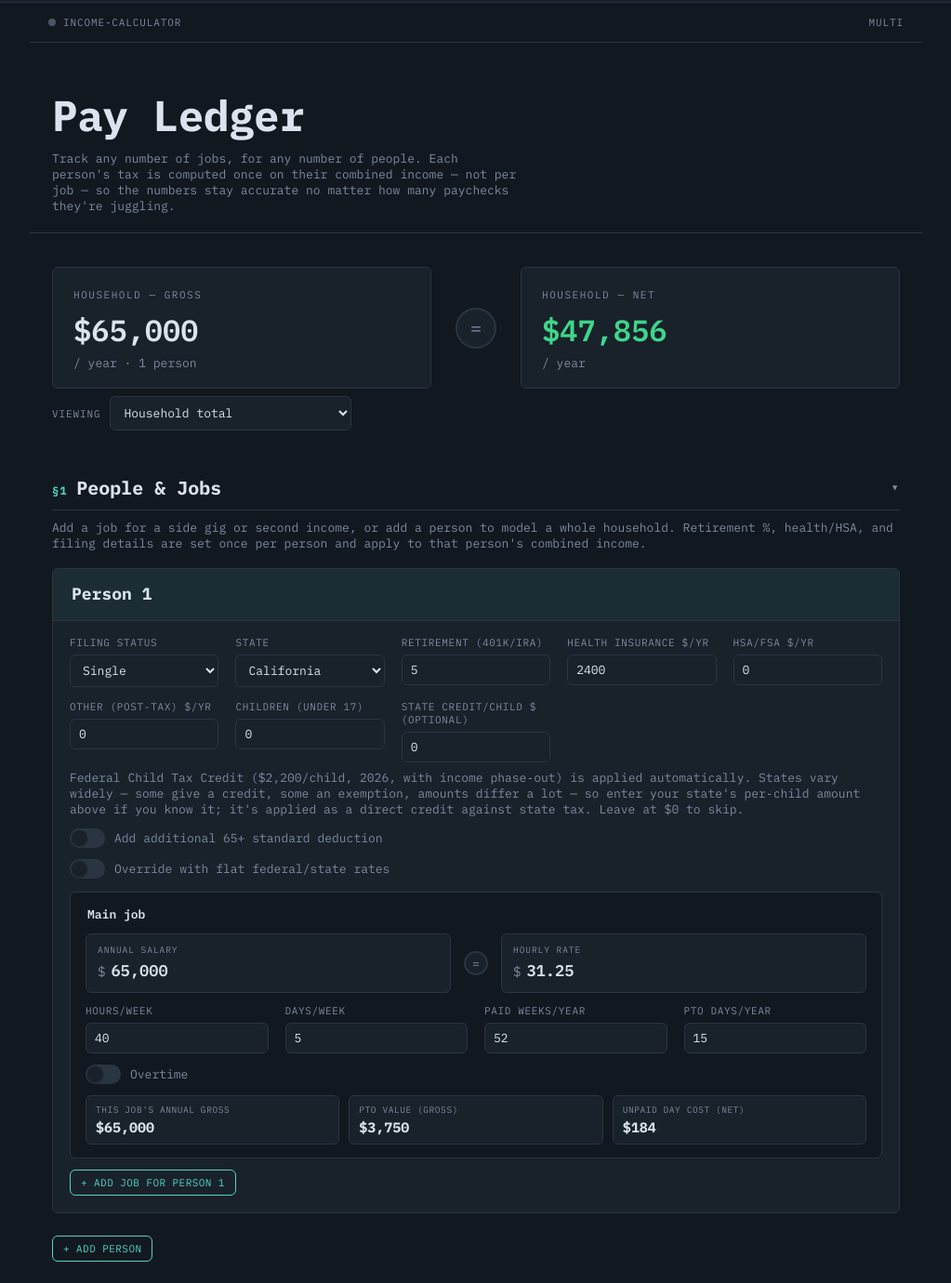
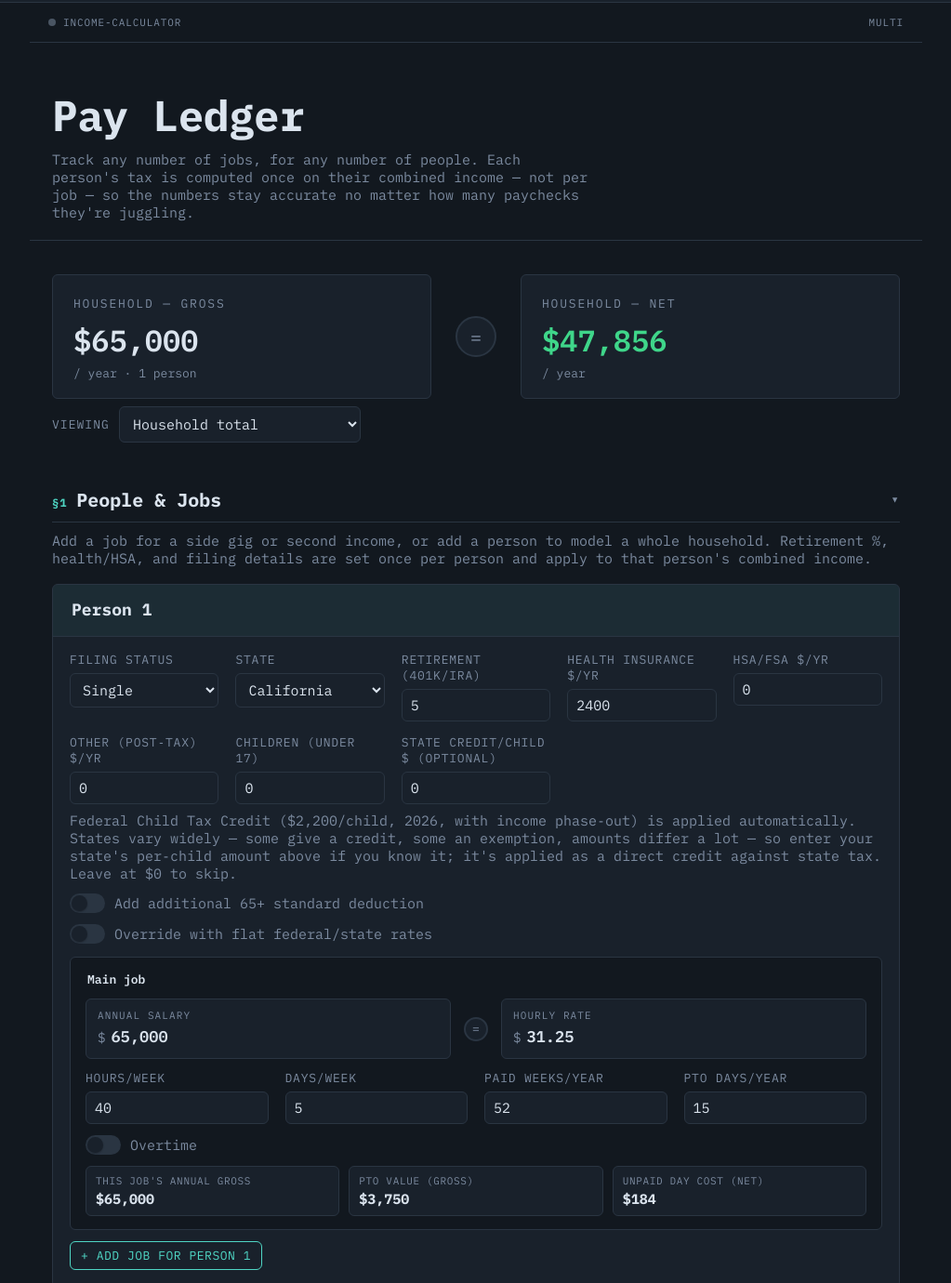
Before and after one commit to cbuchanan919/ToolsApp, a plain HTML site: page tools/Finance/IncomeCalculatorMulti/index.html in a window 1280 px wide. Shown: the part 54-1434 px from the top of the page at 93% size, without its empty margins (128-1151 px from the left). Drawn offline with Linux system fonts and the light colour scheme.

Commit message:
Bump the shared type scale up a couple px
Increases the sizes unified in the last pass (body/sub-copy text,
field labels, inputs/selects, buttons) by 2px across all three tools,
keeping Exam's reference sizes and both Finance calculators in sync.

Also brings a few same-role elements that weren't part of the original
mapping in line with the new scale: Simple's .account .label and
.pto-card .lab, Multi's .hero-card .label, .view-select-row label,
.mini-account .lab, .job-stat .lab, and .btn-mini. Exam's fine-print
text (eyebrow, mode-button description, meta line) stays as-is since
it's intentionally secondary/quiet.

Co-Authored-By: Claude Sonnet 5 <noreply@anthropic.com>

```diff
--- a/tools/Finance/IncomeCalculatorMulti/styles.css
+++ b/tools/Finance/IncomeCalculatorMulti/styles.css
@@ -9,14 +9,14 @@ a { color: var(--tools-accent); }
 
 .masthead{max-width:var(--tools-content-width);margin:0 auto;padding:48px 24px 20px 24px;border-bottom:1px solid var(--tools-line);}
 .masthead h1{font-size:clamp(30px,4.6vw,46px);font-weight:700;margin:0 0 8px 0;letter-spacing:-0.01em;color:var(--tools-text);}
-.masthead p{margin:0;color:var(--tools-muted);font-size:13px;max-width:64ch;}
+.masthead p{margin:0;color:var(--tools-muted);font-size:15px;max-width:64ch;}
 .wrap{max-width:var(--tools-content-width);margin:0 auto;padding:0 24px;}
 
 /* hero: view-dependent, read-only */
 .hero{display:grid;grid-template-columns:1fr auto 1fr;align-items:center;gap:18px;margin:36px 0 8px 0;}
 @media(max-width:640px){.hero{grid-template-columns:1fr;} .hero-beam-wrap{transform:rotate(90deg);margin:4px auto;}}
 .hero-card{background:var(--tools-panel);border:1px solid var(--tools-line);border-radius:6px;padding:22px 22px 18px 22px;}
-.hero-card .label{font-size:11px;letter-spacing:0.14em;text-transform:uppercase;color:var(--tools-muted);margin-bottom:10px;}
+.hero-card .label{font-size:13px;letter-spacing:0.14em;text-transform:uppercase;color:var(--tools-muted);margin-bottom:10px;}
 .hero-card .amount{font-size:clamp(24px,3.2vw,32px);font-weight:600;color:var(--tools-text);}
 .hero-card .amount.net{color:var(--tools-ok);}
 .hero-card .suffix{font-size:13px;color:var(--tools-muted);margin-top:6px;}
@@ -24,8 +24,8 @@ a { color: var(--tools-accent); }
 .hero-beam{width:44px;height:44px;border-radius:50%;border:2px solid var(--tools-line);display:flex;align-items:center;justify-content:center;font-size:20px;color:var(--tools-muted);background:var(--tools-panel);transition:transform 0.25s ease, border-color 0.4s ease, color 0.4s ease;}
 .hero-beam.pulse{border-color:var(--tools-accent);color:var(--tools-accent);transform:scale(1.14) rotate(8deg);}
 .view-select-row{display:flex;align-items:center;gap:10px;margin:6px 0 30px 0;flex-wrap:wrap;}
-.view-select-row label{font-size:11px;text-transform:uppercase;letter-spacing:0.08em;color:var(--tools-muted);}
-.view-select-row select{font-family:inherit;font-size:13px;padding:8px 10px;border:1px solid var(--tools-line);border-radius:6px;background:var(--tools-panel);color:var(--tools-text);min-width:260px;}
+.view-select-row label{font-size:13px;text-transform:uppercase;letter-spacing:0.08em;color:var(--tools-muted);}
+.view-select-row select{font-family:inherit;font-size:15px;padding:8px 10px;border:1px solid var(--tools-line);border-radius:6px;background:var(--tools-panel);color:var(--tools-text);min-width:260px;}
 
 .ledger-section{margin-top:38px;}
 .ledger-section > summary{list-style:none;cursor:pointer;display:flex;align-items:center;justify-content:space-between;padding:10px 0;border-bottom:1px solid var(--tools-line);font-size:20px;font-weight:700;color:var(--tools-text);}
@@ -34,12 +34,12 @@ a { color: var(--tools-accent); }
 .ledger-section > summary .chev{color:var(--tools-muted);font-size:14px;transition:transform 0.2s ease;}
 .ledger-section[open] > summary .chev{transform:rotate(90deg);}
 .section-body{padding:18px 0 6px 0;}
-.section-sub{color:var(--tools-muted);font-size:13px;margin:-8px 0 18px 0;}
+.section-sub{color:var(--tools-muted);font-size:15px;margin:-8px 0 18px 0;}
 
 .field-grid{display:grid;grid-template-columns:repeat(auto-fit,minmax(150px,1fr));gap:14px 18px;margin-bottom:6px;}
 .field{display:flex;flex-direction:column;gap:6px;}
-.field label{font-size:11px;letter-spacing:0.06em;text-transform:uppercase;color:var(--tools-muted);}
-.field input[type="number"], .field input[type="text"], .field select{font-family:inherit;font-size:13px;padding:7px 9px;border:1px solid var(--tools-line);border-radius:6px;background:var(--tools-panel);color:var(--tools-text);outline:none;width:100%;}
+.field label{font-size:13px;letter-spacing:0.06em;text-transform:uppercase;color:var(--tools-muted);}
+.field input[type="number"], .field input[type="text"], .field select{font-family:inherit;font-size:15px;padding:7px 9px;border:1px solid var(--tools-line);border-radius:6px;background:var(--tools-panel);color:var(--tools-text);outline:none;width:100%;}
 .field input:focus, .field select:focus{border-color:var(--tools-accent);}
 
 .row-toggle{display:flex;align-items:center;gap:10px;margin:12px 0;}
@@ -47,7 +47,7 @@ a { color: var(--tools-accent); }
 .switch.on{background:var(--tools-accent);}
 .switch .knob{position:absolute;top:2px;left:2px;width:17px;height:17px;background:var(--tools-panel);border-radius:50%;transition:left 0.2s ease;box-shadow:0 1px 2px rgba(0,0,0,0.25);}
 .switch.on .knob{left:19px;}
-.row-toggle label{font-size:13px;color:var(--tools-muted);cursor:pointer;}
+.row-toggle label{font-size:15px;color:var(--tools-muted);cursor:pointer;}
 
 /* person card */
 .person-card{border:1px solid var(--tools-line);border-radius:6px;background:var(--tools-panel);margin-bottom:24px;overflow:hidden;}
@@ -55,7 +55,7 @@ a { color: var(--tools-accent); }
 .person-head input[type="text"]{font-family:inherit;font-size:18px;font-weight:700;border:none;background:transparent;color:var(--tools-text);outline:none;border-bottom:2px solid transparent;flex:1;min-width:120px;}
 .person-head input[type="text"]:focus{border-bottom:2px solid var(--tools-accent);}
 .person-body{padding:16px 18px 18px 18px;}
-.btn-mini{font-family:inherit;font-size:11px;letter-spacing:0.04em;text-transform:uppercase;padding:6px 11px;border-radius:6px;border:1px solid var(--tools-line);background:transparent;color:var(--tools-muted);cursor:pointer;white-space:nowrap;}
+.btn-mini{font-family:inherit;font-size:13px;letter-spacing:0.04em;text-transform:uppercase;padding:6px 11px;border-radius:6px;border:1px solid var(--tools-line);background:transparent;color:var(--tools-muted);cursor:pointer;white-space:nowrap;}
 .btn-mini:hover{border-color:var(--tools-danger);color:var(--tools-danger);}
 .btn-mini.add{border-color:var(--tools-accent);color:var(--tools-accent);}
 .btn-mini.add:hover{background:var(--tools-accent);color:var(--tools-accent-contrast);}
@@ -68,7 +68,7 @@ a { color: var(--tools-accent); }
 .job-balance{display:grid;grid-template-columns:1fr auto 1fr;align-items:center;gap:10px;margin-bottom:12px;}
 @media(max-width:520px){.job-balance{grid-template-columns:1fr;} .job-beam-wrap{transform:rotate(90deg);margin:2px auto;}}
 .mini-account{background:var(--tools-panel);border:1px solid var(--tools-line);border-radius:6px;padding:10px 12px;}
-.mini-account .lab{font-size:9.5px;letter-spacing:0.1em;text-transform:uppercase;color:var(--tools-muted);margin-bottom:4px;}
+.mini-account .lab{font-size:11px;letter-spacing:0.1em;text-transform:uppercase;color:var(--tools-muted);margin-bottom:4px;}
 .mini-account .amt-row{display:flex;align-items:baseline;gap:4px;}
 .mini-account .amt-row .pre{font-size:14px;color:var(--tools-muted);}
 .mini-account input{font-family:inherit;font-size:17px;font-weight:600;border:none;background:transparent;color:var(--tools-text);outline:none;width:100%;border-bottom:1px solid transparent;}
@@ -78,7 +78,7 @@ a { color: var(--tools-accent); }
 .job-beam.pulse{border-color:var(--tools-accent);color:var(--tools-accent);transform:scale(1.2) rotate(8deg);}
 .job-stats{display:grid;grid-template-columns:repeat(auto-fit,minmax(120px,1fr));gap:10px;margin-top:12px;}
 .job-stat{background:var(--tools-panel);border:1px solid var(--tools-line);border-radius:6px;padding:8px 10px;}
-.job-stat .lab{font-size:9.5px;text-transform:uppercase;letter-spacing:0.06em;color:var(--tools-muted);}
+.job-stat .lab{font-size:11px;text-transform:uppercase;letter-spacing:0.06em;color:var(--tools-muted);}
 .job-stat .val{font-size:15px;font-weight:700;color:var(--tools-text);margin-top:3px;}
 
 table.ledger-table{width:100%;border-collapse:collapse;margin-top:8px;font-size:14px;}
@@ -112,7 +112,7 @@ td.negative{color:var(--tools-danger);}
 .cmp-result .sub2{font-size:13px;color:var(--tools-muted);margin-top:8px;padding-top:8px;border-top:1px solid var(--tools-line);}
 
 .footer-bar{display:flex;justify-content:space-between;align-items:center;margin-top:44px;padding-top:16px;border-top:1px solid var(--tools-line);flex-wrap:wrap;gap:12px;}
-.btn{font-family:inherit;font-size:13px;letter-spacing:0.05em;text-transform:uppercase;padding:9px 16px;border-radius:6px;border:1px solid var(--tools-line);background:transparent;color:var(--tools-text);cursor:pointer;transition:background 0.15s ease, color 0.15s ease, border-color 0.15s ease;}
+.btn{font-family:inherit;font-size:15px;letter-spacing:0.05em;text-transform:uppercase;padding:9px 16px;border-radius:6px;border:1px solid var(--tools-line);background:transparent;color:var(--tools-text);cursor:pointer;transition:background 0.15s ease, color 0.15s ease, border-color 0.15s ease;}
 .btn:hover{border-color:var(--tools-accent);}
 .btn.primary{border-color:var(--tools-accent);background:var(--tools-accent);color:var(--tools-accent-contrast);}
 .btn.primary:hover{opacity:0.9;}
--- a/tools/Finance/IncomeCalculatorSimple/styles.css
+++ b/tools/Finance/IncomeCalculatorSimple/styles.css
@@ -9,13 +9,13 @@ a { color: var(--tools-accent); }
 
 .masthead{max-width:var(--tools-content-width);margin:0 auto;padding:48px 24px 20px 24px;border-bottom:1px solid var(--tools-line);}
 .masthead h1{font-size:clamp(32px,5vw,48px);font-weight:700;margin:0 0 8px 0;letter-spacing:-0.01em;color:var(--tools-text);}
-.masthead p{margin:0;color:var(--tools-muted);font-size:13px;max-width:70ch;}
+.masthead p{margin:0;color:var(--tools-muted);font-size:15px;max-width:70ch;}
 .wrap{max-width:var(--tools-content-width);margin:0 auto;padding:0 24px;}
 
 .balance{display:grid;grid-template-columns:1fr auto 1fr;align-items:center;gap:18px;margin:36px 0 8px 0;}
 @media(max-width:640px){.balance{grid-template-columns:1fr;} .beam-wrap{transform:rotate(90deg);margin:4px auto;}}
 .account{background:var(--tools-panel);border:1px solid var(--tools-line);border-radius:6px;padding:22px 22px 18px 22px;position:relative;}
-.account .label{font-size:11px;letter-spacing:0.14em;text-transform:uppercase;color:var(--tools-muted);display:flex;justify-content:space-between;align-items:baseline;margin-bottom:10px;}
+.account .label{font-size:13px;letter-spacing:0.14em;text-transform:uppercase;color:var(--tools-muted);display:flex;justify-content:space-between;align-items:baseline;margin-bottom:10px;}
 .account .label span.tag{color:var(--tools-accent);border:1px solid var(--tools-accent);padding:1px 6px;border-radius:2px;font-size:10px;}
 .amount-row{display:flex;align-items:baseline;gap:6px;}
 .amount-row .prefix{font-size:22px;color:var(--tools-muted);}
@@ -33,12 +33,12 @@ a { color: var(--tools-accent); }
 .ledger-section > summary .chev{color:var(--tools-muted);font-size:14px;transition:transform 0.2s ease;}
 .ledger-section[open] > summary .chev{transform:rotate(90deg);}
 .section-body{padding:18px 0 6px 0;}
-.section-sub{color:var(--tools-muted);font-size:13px;margin:-8px 0 18px 0;}
+.section-sub{color:var(--tools-muted);font-size:15px;margin:-8px 0 18px 0;}
 
 .field-grid{display:grid;grid-template-columns:repeat(auto-fit,minmax(160px,1fr));gap:16px 20px;margin-bottom:6px;}
 .field{display:flex;flex-direction:column;gap:6px;}
-.field label{font-size:11px;letter-spacing:0.08em;text-transform:uppercase;color:var(--tools-muted);}
-.field input[type="number"], .field input[type="text"], .field select{font-family:inherit;font-size:13px;padding:8px 10px;border:1px solid var(--tools-line);border-radius:6px;background:var(--tools-panel);color:var(--tools-text);outline:none;width:100%;}
+.field label{font-size:13px;letter-spacing:0.08em;text-transform:uppercase;color:var(--tools-muted);}
+.field input[type="number"], .field input[type="text"], .field select{font-family:inherit;font-size:15px;padding:8px 10px;border:1px solid var(--tools-line);border-radius:6px;background:var(--tools-panel);color:var(--tools-text);outline:none;width:100%;}
 .field input:focus, .field select:focus{border-color:var(--tools-accent);}
 
 .row-toggle{display:flex;align-items:center;gap:10px;margin:14px 0 18px 0;}
@@ -46,7 +46,7 @@ a { color: var(--tools-accent); }
 .switch.on{background:var(--tools-accent);}
 .switch .knob{position:absolute;top:2px;left:2px;width:18px;height:18px;background:var(--tools-panel);border-radius:50%;transition:left 0.2s ease;box-shadow:0 1px 2px rgba(0,0,0,0.25);}
 .switch.on .knob{left:20px;}
-.row-toggle label{font-size:13px;color:var(--tools-muted);cursor:pointer;}
+.row-toggle label{font-size:15px;color:var(--tools-muted);cursor:pointer;}
 
 table.ledger-table{width:100%;border-collapse:collapse;margin-top:8px;font-size:14px;}
 table.ledger-table th{text-align:right;font-size:11px;letter-spacing:0.08em;text-transform:uppercase;color:var(--tools-muted);font-weight:600;padding:6px 8px;border-bottom:1px solid var(--tools-line);}
@@ -69,7 +69,7 @@ td.negative{color:var(--tools-danger);}
 
 .ded-row{display:grid;grid-template-columns:1fr 110px 90px;gap:10px;align-items:center;padding:8px 0;border-bottom:1px solid var(--tools-line);}
 .ded-row .name{font-size:14px;}
-.ded-row input{font-family:inherit;font-size:13px;padding:6px 8px;border:1px solid var(--tools-line);border-radius:6px;background:var(--tools-panel);color:var(--tools-text);width:100%;outline:none;}
+.ded-row input{font-family:inherit;font-size:15px;padding:6px 8px;border:1px solid var(--tools-line);border-radius:6px;background:var(--tools-panel);color:var(--tools-text);width:100%;outline:none;}
 .ded-row input:focus{border-color:var(--tools-accent);}
 .ded-row .unit{font-size:12px;color:var(--tools-muted);}
 
@@ -86,11 +86,11 @@ td.negative{color:var(--tools-danger);}
 
 .pto-cards{display:grid;grid-template-columns:repeat(auto-fit,minmax(200px,1fr));gap:14px;margin-top:16px;}
 .pto-card{background:var(--tools-panel);border:1px solid var(--tools-line);border-radius:6px;padding:16px;}
-.pto-card .lab{font-size:11px;text-transform:uppercase;letter-spacing:0.08em;color:var(--tools-muted);}
+.pto-card .lab{font-size:13px;text-transform:uppercase;letter-spacing:0.08em;color:var(--tools-muted);}
 .pto-card .val{font-size:24px;font-weight:700;color:var(--tools-text);margin-top:6px;}
 
 .footer-bar{display:flex;justify-content:space-between;align-items:center;margin-top:44px;padding-top:16px;border-top:1px solid var(--tools-line);flex-wrap:wrap;gap:12px;}
-.btn{font-family:inherit;font-size:13px;letter-spacing:0.05em;text-transform:uppercase;padding:9px 16px;border-radius:6px;border:1px solid var(--tools-line);background:transparent;color:var(--tools-text);cursor:pointer;transition:background 0.15s ease, color 0.15s ease, border-color 0.15s ease;}
+.btn{font-family:inherit;font-size:15px;letter-spacing:0.05em;text-transform:uppercase;padding:9px 16px;border-radius:6px;border:1px solid var(--tools-line);background:transparent;color:var(--tools-text);cursor:pointer;transition:background 0.15s ease, color 0.15s ease, border-color 0.15s ease;}
 .btn:hover{border-color:var(--tools-accent);}
 .btn.primary{border-color:var(--tools-accent);background:var(--tools-accent);color:var(--tools-accent-contrast);}
 .btn.primary:hover{opacity:0.9;}
```
Also changed, not shown: tools/Exam/styles.css (+4 -4 lines).
